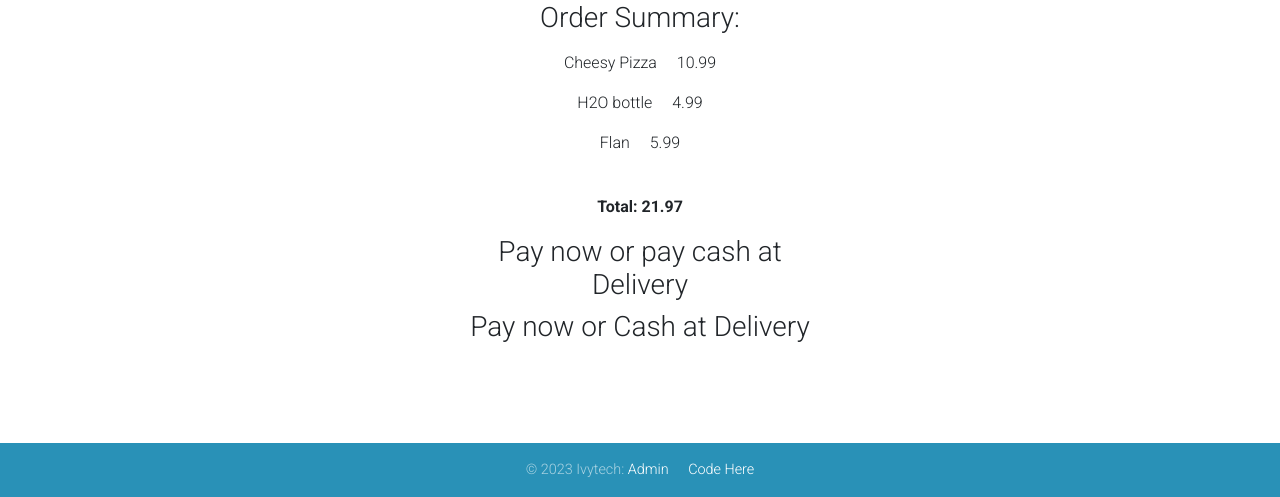
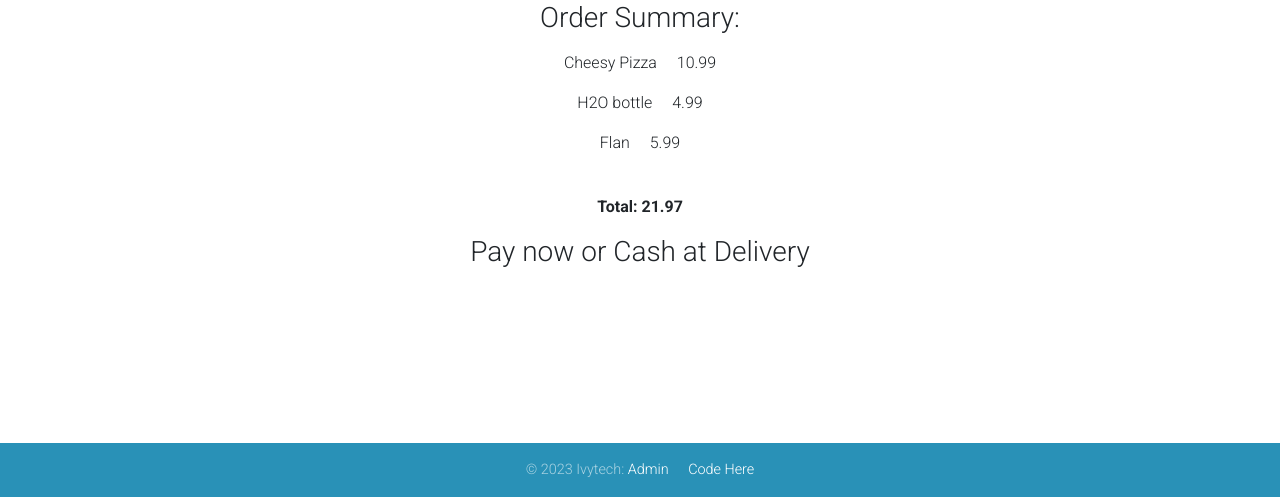
Before and after one commit to Chilly55/SDEV_220_Final_Project_Team_Pizza, a Django app: page /order-confirmation/1 in a window 1280 px wide. Shown: the part 303-800 px from the top of the page. Run offline with Django 3.2, Linux system fonts and the light colour scheme; data comes from the database, SQL or seed files in the repository; some libraries are stand-ins or nearby versions.

Commit message:
Update order_confirmation.html
Deleted duplicate line 26

```diff
--- a/customer/templates/customer/order_confirmation.html
+++ b/customer/templates/customer/order_confirmation.html
@@ -23,7 +23,7 @@
     <div class="row justify-content-center pb-2">
         <div class="col-md-4 text-center">
 
-            <h3> Pay now or pay cash at Delivery</h3>
+
 
             <h3> Pay now or Cash at Delivery</h3>
 
```
